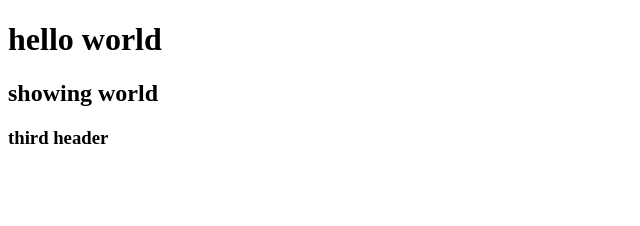
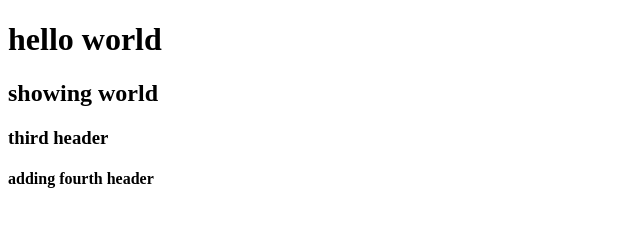
Before and after one commit to rsd8989/test, a plain HTML site: page index.html in a window 1280 px wide. Shown: the whole page, without its empty margins (0-640 px from the left). Drawn offline with Linux system fonts and the light colour scheme.

Commit message:
modifying redme and index

```diff
--- a/index.html
+++ b/index.html
@@ -11,6 +11,6 @@
     <h1>hello world</h1>
     <h2>showing world</h2>
     <h3>third header</h3>
-
+    <h4>adding fourth header</h4>
 </body>
 </html>
```
Also changed, not shown: 1 other file.
